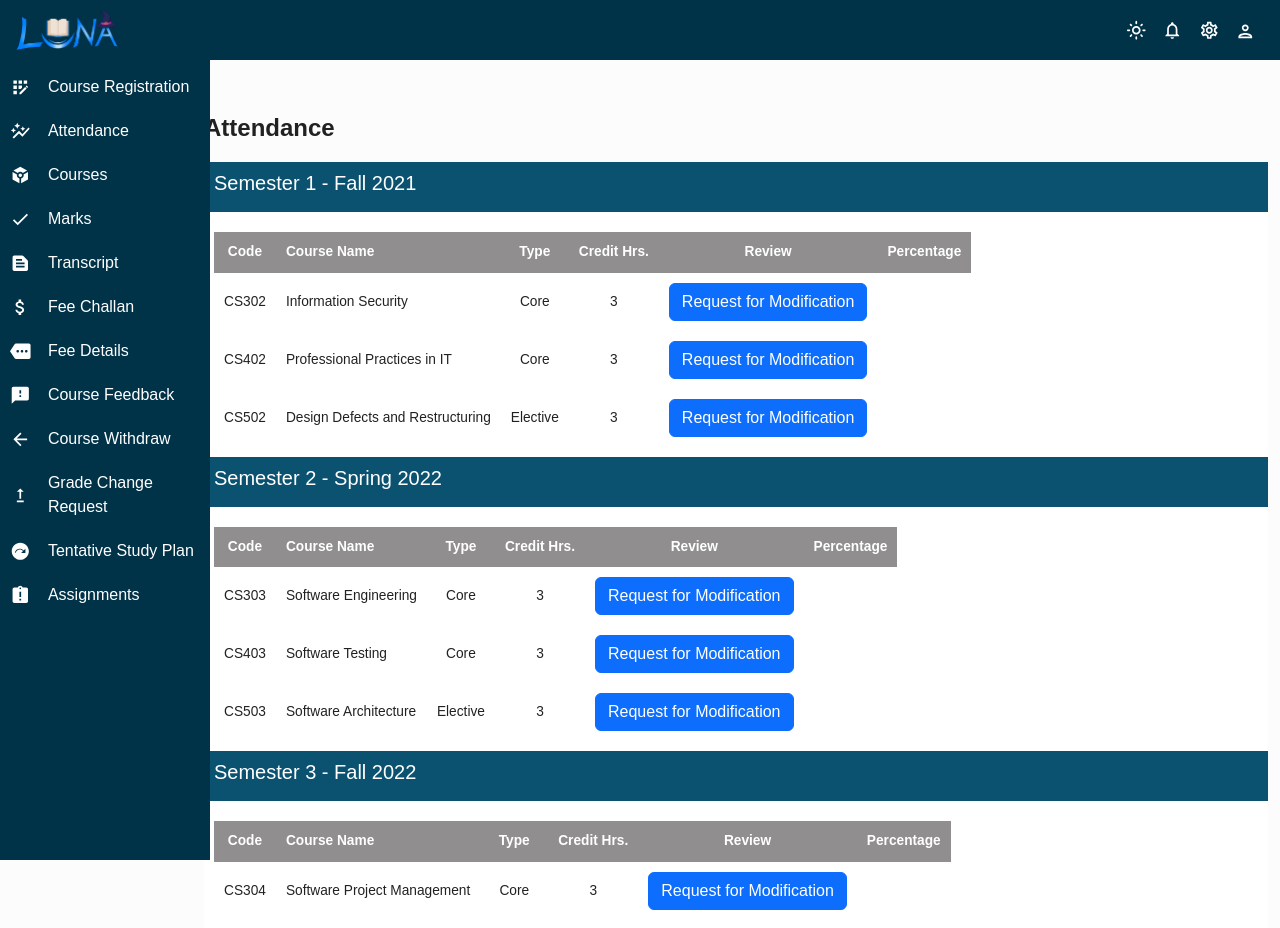
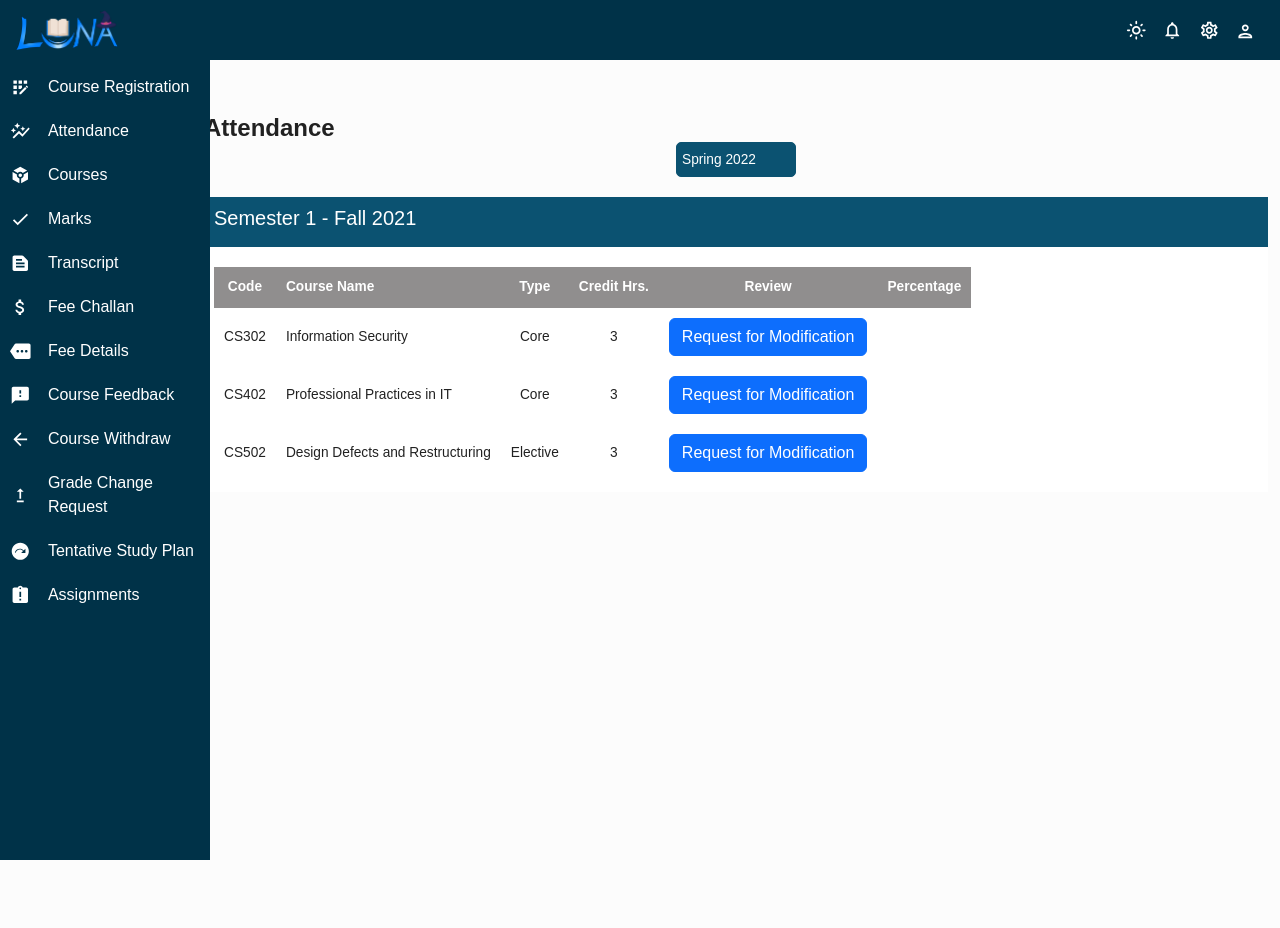
Before and after one commit to HunterTravis/FYP, a React (Create React App) app in the folder luna-frontend/: page /attendance in a window 1280 px wide. Shown: the top 928 px of the page. After the commit the page ends 860 px from the top, so only its background shows below. Built offline with nearby package versions, Linux system fonts and the light colour scheme.

Commit message:
Improve attendance page

```diff
--- a/luna-frontend/src/Components/AssignmentCard.js
+++ b/luna-frontend/src/Components/AssignmentCard/AssignmentCard.js
@@ -1,3 +1,4 @@
+import React from "react";
 import "./AssignmentCard.css";
 
 const AssignmentCard = (props) => {
--- a/luna-frontend/src/Components/AttendanceCard.js
+++ b/luna-frontend/src/Components/AttendanceCard.js
@@ -1,4 +1,4 @@
-// import Transcript from "../Pages/Transcript";
+import React from "react";
 
 const AttendanceCard = ({ data }) => {
   const plan = data;
@@ -31,7 +31,9 @@ const AttendanceCard = ({ data }) => {
                       <td>{course.type}</td>
                       <td>{course.chours}</td>
                       <td>
-                        <button className="btn btn-primary">Request for Modification</button>
+                        <button className="btn btn-primary">
+                          Request for Modification
+                        </button>
                       </td>
                     </tr>
                   );
--- a/luna-frontend/src/Pages/Assignments/Assignments.js
+++ b/luna-frontend/src/Pages/Assignments/Assignments.js
@@ -1,4 +1,4 @@
-import AssignmentCard from "../../Components/AssignmentCard";
+import AssignmentCard from "../../Components/AssignmentCard/AssignmentCard";
 import "./Assignments.css";
 
 const assignmentData = [
--- /dev/null
+++ b/luna-frontend/src/Pages/Attendance.css
@@ -0,0 +1,15 @@
+.sem-selector {
+    text-align: center;
+}
+
+.sem-selector select {
+    background-color: #0b5271;
+    width: 120px;
+    height: 35px;
+    border: 1px solid #0b5271;
+    border-radius: 5px;
+    padding: 0 5px;
+    color: white;
+    appearance: none;
+    outline: none;
+}
--- a/luna-frontend/src/Pages/Attendance.js
+++ b/luna-frontend/src/Pages/Attendance.js
@@ -1,5 +1,6 @@
-
 import AttendanceCard from "../Components/AttendanceCard";
+import "./Attendance.css";
+import { useState } from "react";
 
 const plan = [
   {
@@ -26,61 +27,27 @@ const plan = [
       },
     ],
   },
-  {
-    semesterNo: 2,
-    semesterName: "Spring 2022",
-    courses: [
-      {
-        code: "CS303",
-        cname: "Software Engineering",
-        chours: "3",
-        type: "Core",
-      },
-      {
-        code: "CS403",
-        cname: "Software Testing",
-        chours: "3",
-        type: "Core",
-      },
-      {
-        code: "CS503",
-        cname: "Software Architecture",
-        chours: "3",
-        type: "Elective",
-      },
-    ],
-  },
-  {
-    semesterNo: 3,
-    semesterName: "Fall 2022",
-    courses: [
-      {
-        code: "CS304",
-        cname: "Software Project Management",
-        chours: "3",
-        type: "Core",
-      },
-      {
-        code: "CS404",
-        cname: "Software Quality Assurance",
-        chours: "3",
-        type: "Core",
-      },
-      {
-        code: "CS504",
-        cname: "Software Reuse",
-        chours: "3",
-        type: "Elective",
-      },
-    ],
-  },
 ];
 
 const Attendance = () => {
+  const [semester, setSemester] = useState("");
+
   return (
     <div className="attendance">
       <div className="container">
         <h1>Attendance</h1>
+        <div className="sem-selector">
+          <select
+            value={semester}
+            name="semester"
+            id="semester"
+            onChange={(e) => setSemester(e.target.value)}
+          >
+            <option value="1">Spring 2022</option>
+            <option value="2">Fall 2022</option>
+            <option value="3">Spring 2023</option>
+          </select>
+        </div>
         <AttendanceCard data={plan} />
       </div>
     </div>
--- a/luna-frontend/src/Pages/CoursePage/CoursePage.js
+++ b/luna-frontend/src/Pages/CoursePage/CoursePage.js
@@ -1,7 +1,7 @@
 import React from "react";
 import "./CoursePage.css";
 import { useLocation, Link } from "react-router-dom";
-import AssignmentCard from "../../Components/AssignmentCard";
+import AssignmentCard from "../../Components/AssignmentCard/AssignmentCard";
 
 const CoursePage = () => {
   const location = useLocation();
--- a/luna-frontend/src/Pages/ProfileInformation.js
+++ b/luna-frontend/src/Pages/ProfileInformation.js
@@ -6,7 +6,7 @@ const ProfileInformation = () => {
   return (
     <div className="profile-info">
       <div className="container">
-        <h1>Welcome back | Student Profile</h1>
+        <h1>Student Profile</h1>
         <ProfileCard student={mockStudentData} />
       </div>
     </div>
```
Also changed, not shown: luna-frontend/src/Pages/Marks.js (+9 -5 lines), luna-frontend/src/Components/AssignmentCard/AssignmentCard.css (renamed from luna-frontend/src/Components/AssignmentCard.css).
